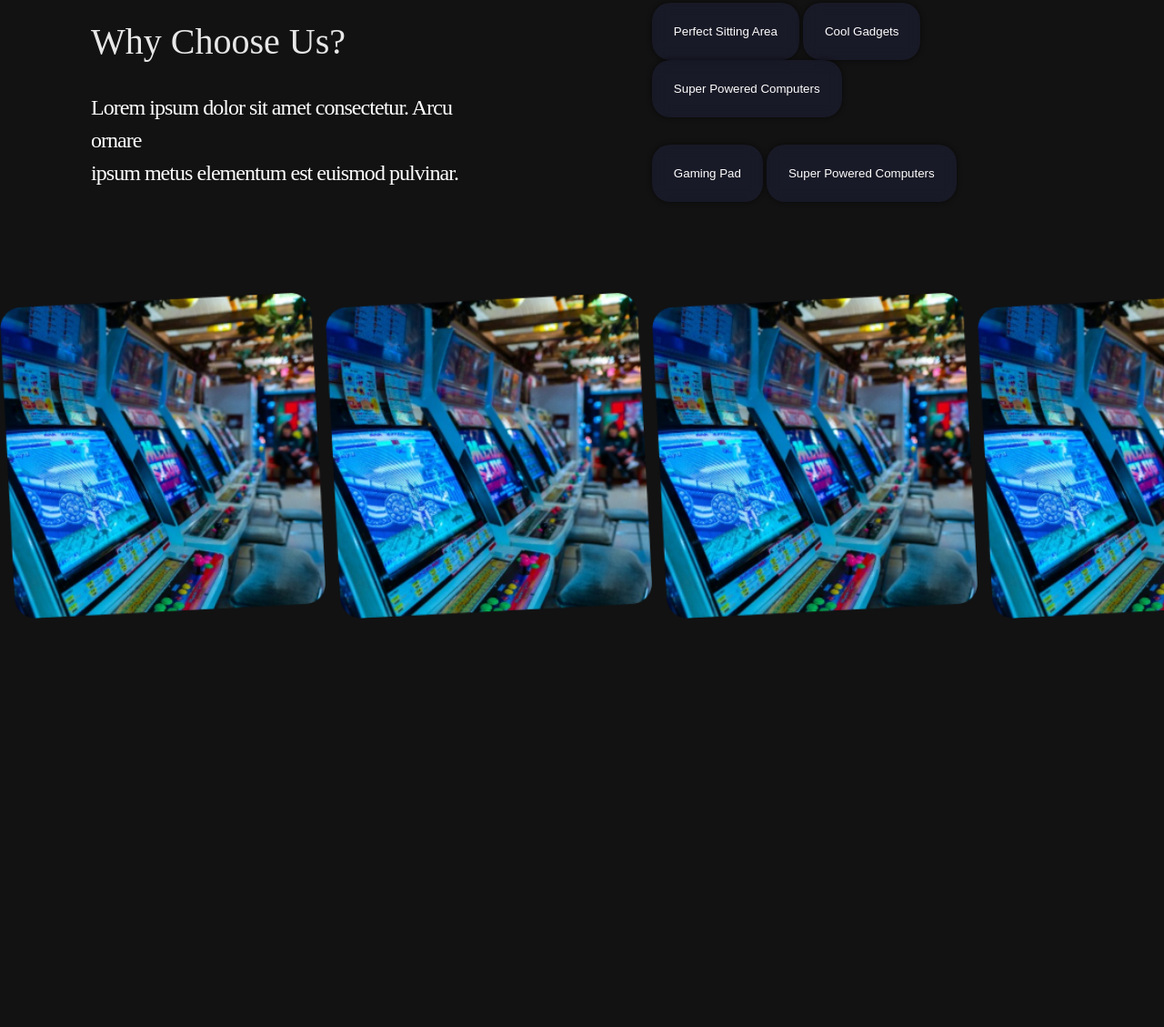
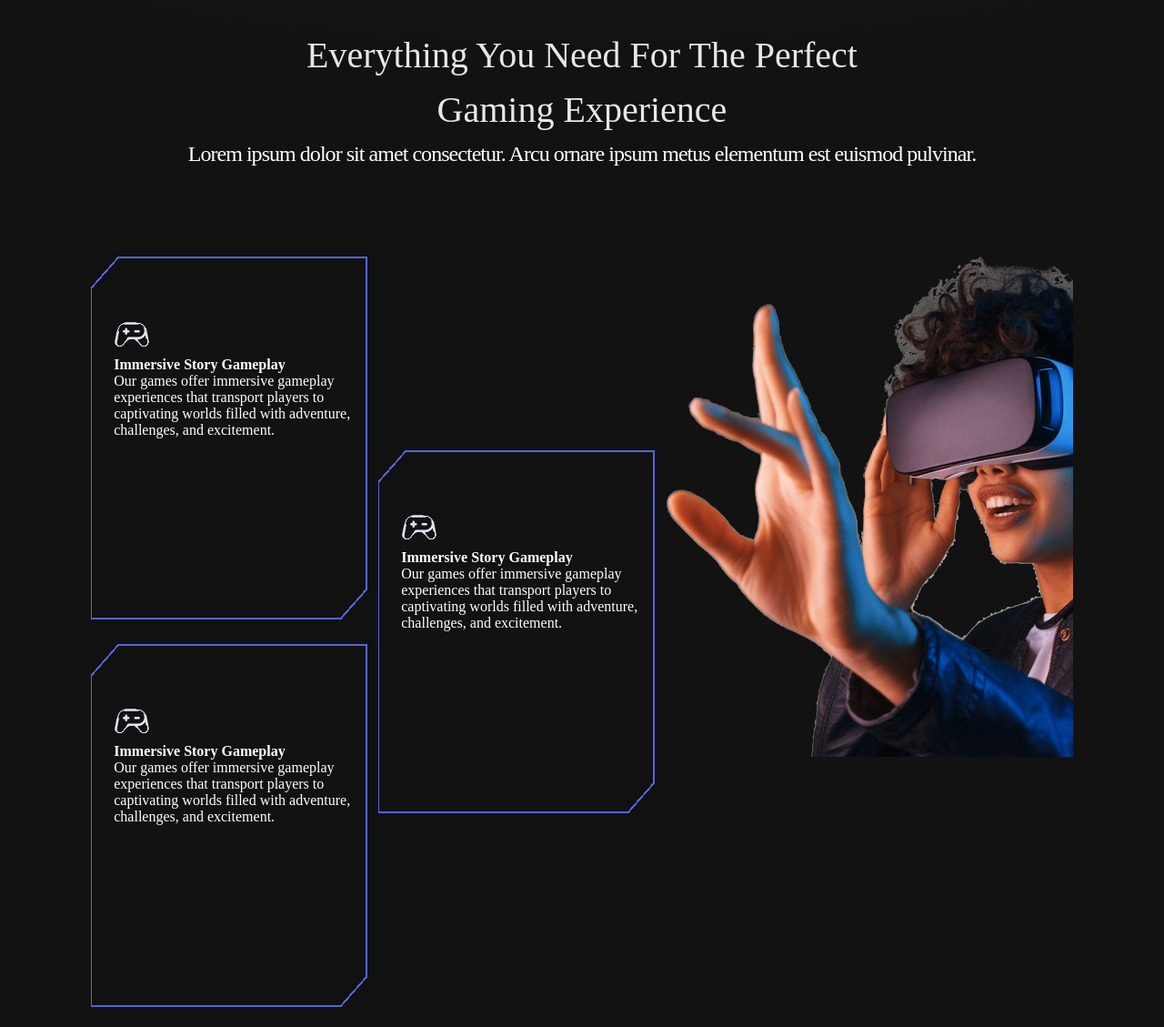
Before and after one commit to Dave-the-developer/Gaming-Website, a plain HTML site: page index.html in a window 1280 px wide. Shown: the part 1104-2233 px from the top of the page at 91% size. Before the commit the page ends 1788 px from the top, so only its background shows below. Drawn offline with Linux system fonts and the light colour scheme; a web font is replaced by a local one.

Commit message:
updated home page

```diff
--- a/index.css
+++ b/index.css
@@ -1,31 +1,45 @@
-@import url('https://fonts.googleapis.com/css2?family=Zen+Dots&display=swap');
-*{
+@import url("https://fonts.googleapis.com/css2?family=Zen+Dots&display=swap");
+* {
   margin: 0px;
   padding: 0px;
 }
-body{
+body {
   background-color: #121212;
   color: white;
   position: relative;
   overflow-x: hidden;
 }
-.circle{
-    width: 1000px;
-    height: 1000px;
-    background-image: radial-gradient(closest-side, rgba(62, 71, 183, 0.21), #394FB7, #3D7DDD);
-    position: absolute;
-    top: -570px;
-    left: 15%;
+section{
+  margin: 0 5%;
+  padding: 5% 0;
+}
+.hero-section{
+  position: relative;
+}
+.circle {
+  width: 100%;
+  height: 70dvh;
+  background-image: radial-gradient(
+    closest-side,
+    rgba(62, 71, 183, 0.21),
+    #394fb7,
+    #3d7ddd
+  );
+  position: relative;
+  top: 0;
   filter: blur(250px);
-    border-radius: 1333px;
+  /* border-radius: 1333px; */
   opacity: 0.3;
 }
-.hero-section{
-    margin: 100px;
+.hero {
+  position: absolute;
+  top: 0;
+  /* margin: 0 5%; */
+  padding: 5% 0;
   display: flex;
   /* gap: 10px; */
 }
-.side-nav{
+.side-nav {
   display: flex;
   align-items: center;
   justify-content: center;
@@ -37,23 +51,23 @@ body{
   margin-top: 20%;
   padding: 10px;
   border-radius: 50px;
-    background: rgba(255, 255, 255, 0.10);
+  background: rgba(255, 255, 255, 0.1);
   backdrop-filter: blur(2px);
   flex-direction: column;
 }
-.side-nav li{
+.side-nav li {
   list-style: none;
   text-align: center;
   margin: 20px;
 }
-.side-nav li img{
+.side-nav li img {
   width: 25px;
   height: 25px;
 }
-.side-nav li p{
+.side-nav li p {
   font-size: 16px;
 }
-.hero-content{
+.hero-content {
   display: flex;
   flex-direction: column;
   align-items: center;
@@ -65,18 +79,18 @@ body{
     align-items: center;
     justify-content: center
 } */
-.hero-heading h1{
-    color:#A1A1A1;
+.hero-heading h1 {
+  color: #a1a1a1;
   text-align: center;
   text-shadow: 8px 8px 20px rgba(0, 0, 0, 0.64);
-    font-family: 'Zen Dots';
+  font-family: "Zen Dots";
   font-size: 100px;
   font-style: normal;
   font-weight: 400;
   line-height: normal;
 }
-.hero-heading p{
-    color: #FFF;
+.hero-heading p {
+  color: #fff;
   text-align: center;
   font-family: Ligconsolata;
   font-size: 24px;
@@ -85,45 +99,45 @@ body{
   line-height: 150%; /* 36px */
   letter-spacing: -0.96px;
 }
-.hero-content button{
+.hero-content button {
   font-size: 16px;
   text-align: center;
   border-radius: 16px;
-    background: #5663DC;
+  background: #5663dc;
   color: white;
   padding: 16px 24px;
   border: none;
   margin-top: 32px;
 }
-.hero-content img{
-    width: 400px;
+.hero-content img {
+  /* width: 400px; */
   margin-top: 23px;
 }
-.about-us{
+.about-us {
   display: flex;
   align-items: center;
-    margin: 100px;
+  /* margin: 100px; */
 }
-.about-us-content{
+.about-us-content {
   display: flex;
   align-items: center;
   gap: 100px;
 }
-.about-us-text{
+.about-us-text {
   display: flex;
   flex-direction: column;
   gap: 24px;
 }
-.about-us-text h4{
-    color: #E8E7E7;
+.about-us-text h4 {
+  color: #e8e7e7;
   font-family: "Zen Dots";
   font-size: 40px;
   font-style: normal;
   font-weight: 400;
   line-height: 150%; /* 60px */
 }
-.about-us-text p{
-    color: #FFF;
+.about-us-text p {
+  color: #fff;
   font-family: Ligconsolata;
   font-size: 24px;
   font-style: normal;
@@ -131,27 +145,27 @@ font-weight: 400;
   line-height: 150%; /* 36px */
   letter-spacing: -0.96px;
 }
-.button-grid{
+.button-grid {
   display: flex;
   flex-direction: column;
   gap: 30px;
   margin-left: 100px;
 }
-.buttons1 button{
+.buttons1 button {
   padding: 24px 24px;
   color: white;
   border-radius: 20px;
-background: rgba(86, 99, 220, 0.10);
-box-shadow: 0px 0px 5px 1px rgba(0, 0, 0, 0.40);
+  background: rgba(86, 99, 220, 0.1);
+  box-shadow: 0px 0px 5px 1px rgba(0, 0, 0, 0.4);
   backdrop-filter: blur(7.5px);
   border: none;
 }
-.buttons2 button{
+.buttons2 button {
   padding: 24px 24px;
   color: white;
   border-radius: 20px;
-background: rgba(86, 99, 220, 0.10);
-box-shadow: 0px 0px 5px 1px rgba(0, 0, 0, 0.40);
+  background: rgba(86, 99, 220, 0.1);
+  box-shadow: 0px 0px 5px 1px rgba(0, 0, 0, 0.4);
   backdrop-filter: blur(7.5px);
   border: none;
 }
@@ -161,23 +175,23 @@ border: none;
   box-sizing: border-box;
   list-style-type: none;
 }
-#marquee{
+#marquee {
   display: flex;
   justify-content: center;
   align-items: center;
 }
-#marquee .container{
+#marquee .container {
   overflow: hidden;
 }
-#marquee .pic-container{
+#marquee .pic-container {
   display: flex;
   animation: marquee 10s infinte linear;
 }
-#marquee .pic-container .pic{
+#marquee .pic-container .pic {
   flex-basis: 28%;
   flex-shrink: 0;
 }
-#marquee img{
+#marquee img {
   width: 100%;
   object-fit: cover;
 }
@@ -192,10 +206,78 @@ border: none;
   }
 }
 @keyframes marquee {
-    0%{
+  0% {
     transform: translateX(0);
   }
-    100%{
+  100% {
     transform: translateX(-100%);
   }
 }
+.card-section {
+  margin: 100px;
+  flex-direction: column;
+}
+.card-section-text {
+  display: flex;
+  flex-direction: column;
+  align-items: center;
+  justify-content: center;
+  margin-bottom: 88px;
+}
+.card-section-text h4 {
+  color: #e8e7e7;
+  text-align: center;
+  font-family: "Zen Dots";
+  font-size: 40px;
+  font-style: normal;
+  font-weight: 400;
+  line-height: 150%;
+}
+.card-section-text p {
+  color: #fff;
+  /* text-align: center; */
+  font-family: Ligconsolata;
+  font-size: 24px;
+  font-style: normal;
+  font-weight: 200;
+  line-height: 150%; /* 36px */
+  letter-spacing: -0.96px;
+}
+
+.card-section-content {
+  display: flex;
+}
+.flexed-cards{
+    display: flex;
+    justify-content: center;
+    align-items: center;
+}
+.column-cards{
+    display: flex;
+    flex-direction: column;
+    gap: 30%;
+}
+.card-1 {
+  position: relative;
+  width: 100%;
+  /* height: 50vh; */
+  overflow: hidden;
+  /* padding: 3%; */
+}
+.card-1 svg {
+  height: 100%;
+  width: 100%;
+  /* max-width: 100%; */
+}
+.woman-on-vr{
+
+}
+
+.card-1-text {
+  position: absolute;
+  width: 100%;
+  top: 0;
+  left: 1;
+  margin-top: 15%;
+  padding: 8%;
+}
--- a/index.html
+++ b/index.html
@@ -1,14 +1,17 @@
 <!DOCTYPE html>
 <html lang="en">
+
 <head>
   <meta charset="UTF-8" />
   <meta name="viewport" content="width=device-width, initial-scale=1.0" />
   <link rel="stylesheet" href="index.css" />
   <title>Blueberry</title>
 </head>
+
 <body>
+  <section class="hero-section">
     <div class="circle"></div>
-    <section class="hero-section">
+    <div class="hero">
       <div class="side-nav">
       <ul>
         <li>
@@ -39,6 +42,8 @@
       <button>See our services</button>
       <img src="imgs/Neon futuristic.png" alt="" />
     </div>
+    </div>
+
   </section>
   <section class="about-us">
     <div class="about-us-content">
@@ -62,7 +67,7 @@
       </div>
     </div>
   </section>
-    <section id="marquee">
+  <!-- <section id="marquee">
         <div class="container">
             <div class="pic-container">
                 <div class="pic">
@@ -82,27 +87,100 @@
                 </div>
             </div>
         </div>
-    </section>
-    <!-- <svg xmlns="http://www.w3.org/2000/svg" width="313" height="410" viewBox="0 0 313 410" fill="none" stroke-width="2px" stroke="#5663DC"
-    filter="drop-shadow(0px 4px 12px rgba(0, 0, 0, 0.15))">
+    </section> -->
 
-        <g filter="url(#filter0_b_2017_13127)">
-          <path d="M-1 36L31 0L313 1L314 376.5L283.782 411H0L-1 36Z" fill="url(#paint0_radial_2017_13127)" fill-opacity="0.2"/>
+  <div class="card-section">
+    <div class="card-section-text">
+      <h4>Everything You Need For The Perfect <br> Gaming Experience</h4>
+      <p>Lorem ipsum dolor sit amet consectetur. Arcu ornare ipsum metus elementum est euismod pulvinar.</p>
+    </div>
+
+    <!--flexed-cards-->
+    <div class="card-section-content">
+      <div class="flexed-cards">
+        <div class="column-cards">
+          <div class="card-1">
+            <svg xmlns="http://www.w3.org/2000/svg" width="326" height="435" viewBox="0 0 326 435" fill="none">
+              <g filter="url(#filter0_d_2017_13128)">
+                <path d="M31.2219 8L0 43.4978V418H283.339L313 384.277V8H31.2219Z" stroke="#5663DC" stroke-width="2" shape-rendering="crispEdges"/>
               </g>
               <defs>
-          <filter id="filter0_b_2017_13127" x="-81" y="-80" width="475" height="571" filterUnits="userSpaceOnUse" color-interpolation-filters="sRGB">
+                <filter id="filter0_d_2017_13128" x="-13" y="-1" width="339" height="436" filterUnits="userSpaceOnUse" color-interpolation-filters="sRGB">
                   <feFlood flood-opacity="0" result="BackgroundImageFix"/>
-            <feGaussianBlur in="BackgroundImageFix" stdDeviation="40"/>
-            <feComposite in2="SourceAlpha" operator="in" result="effect1_backgroundBlur_2017_13127"/>
-            <feBlend mode="normal" in="SourceGraphic" in2="effect1_backgroundBlur_2017_13127" result="shape"/>
+                  <feColorMatrix in="SourceAlpha" type="matrix" values="0 0 0 0 0 0 0 0 0 0 0 0 0 0 0 0 0 0 127 0" result="hardAlpha"/>
+                  <feOffset dy="4"/>
+                  <feGaussianBlur stdDeviation="6"/>
+                  <feComposite in2="hardAlpha" operator="out"/>
+                  <feColorMatrix type="matrix" values="0 0 0 0 0 0 0 0 0 0 0 0 0 0 0 0 0 0 0.15 0"/>
+                  <feBlend mode="normal" in2="BackgroundImageFix" result="effect1_dropShadow_2017_13128"/>
+                  <feBlend mode="normal" in="SourceGraphic" in2="effect1_dropShadow_2017_13128" result="shape"/>
                 </filter>
-          <radialGradient id="paint0_radial_2017_13127" cx="0" cy="0" r="1" gradientUnits="userSpaceOnUse" gradientTransform="translate(47.9498 86.2689) rotate(52.4328) scale(462.84 484.694)">
-            <stop stop-color="#693B93"/>
-            <stop offset="0.770833" stop-color="#6EBFF4" stop-opacity="0.223958"/>
-            <stop offset="1" stop-color="#4690D5" stop-opacity="0"/>
-          </radialGradient>
               </defs>
+            </svg>
+            <div class="card-1-text">
+              <img src="imgs/GameController.png" alt="">
+              <h4>Immersive Story Gameplay</h4>
+              <p>Our games offer immersive gameplay experiences that transport players to captivating worlds filled with adventure, challenges, and excitement. </p>
+            </div>
+          </div>
+          <!--second flexed card-->
+          <div class="card-1">
+            <svg xmlns="http://www.w3.org/2000/svg" width="326" height="435" viewBox="0 0 326 435" fill="none">
+              <g filter="url(#filter0_d_2017_13128)">
+                <path d="M31.2219 8L0 43.4978V418H283.339L313 384.277V8H31.2219Z" stroke="#5663DC" stroke-width="2" shape-rendering="crispEdges"/>
+              </g>
+              <defs>
+                <filter id="filter0_d_2017_13128" x="-13" y="-1" width="339" height="436" filterUnits="userSpaceOnUse" color-interpolation-filters="sRGB">
+                  <feFlood flood-opacity="0" result="BackgroundImageFix"/>
+                  <feColorMatrix in="SourceAlpha" type="matrix" values="0 0 0 0 0 0 0 0 0 0 0 0 0 0 0 0 0 0 127 0" result="hardAlpha"/>
+                  <feOffset dy="4"/>
+                  <feGaussianBlur stdDeviation="6"/>
+                  <feComposite in2="hardAlpha" operator="out"/>
+                  <feColorMatrix type="matrix" values="0 0 0 0 0 0 0 0 0 0 0 0 0 0 0 0 0 0 0.15 0"/>
+                  <feBlend mode="normal" in2="BackgroundImageFix" result="effect1_dropShadow_2017_13128"/>
+                  <feBlend mode="normal" in="SourceGraphic" in2="effect1_dropShadow_2017_13128" result="shape"/>
+                </filter>
+              </defs>
+            </svg>
+            <div class="card-1-text">
+              <img src="imgs/GameController.png" alt="">
+              <h4>Immersive Story Gameplay</h4>
+              <p>Our games offer immersive gameplay experiences that transport players to captivating worlds filled with adventure, challenges, and excitement. </p>
+            </div>
+          </div>
+        </div>
+        <div class="single-card">
+          <div class="card-1">
+            <svg xmlns="http://www.w3.org/2000/svg" width="326" height="435" viewBox="0 0 326 435" fill="none">
+              <g filter="url(#filter0_d_2017_13128)">
+                <path d="M31.2219 8L0 43.4978V418H283.339L313 384.277V8H31.2219Z" stroke="#5663DC" stroke-width="2" shape-rendering="crispEdges"/>
+              </g>
+              <defs>
+                <filter id="filter0_d_2017_13128" x="-13" y="-1" width="339" height="436" filterUnits="userSpaceOnUse" color-interpolation-filters="sRGB">
+                  <feFlood flood-opacity="0" result="BackgroundImageFix"/>
+                  <feColorMatrix in="SourceAlpha" type="matrix" values="0 0 0 0 0 0 0 0 0 0 0 0 0 0 0 0 0 0 127 0" result="hardAlpha"/>
+                  <feOffset dy="4"/>
+                  <feGaussianBlur stdDeviation="6"/>
+                  <feComposite in2="hardAlpha" operator="out"/>
+                  <feColorMatrix type="matrix" values="0 0 0 0 0 0 0 0 0 0 0 0 0 0 0 0 0 0 0.15 0"/>
+                  <feBlend mode="normal" in2="BackgroundImageFix" result="effect1_dropShadow_2017_13128"/>
+                  <feBlend mode="normal" in="SourceGraphic" in2="effect1_dropShadow_2017_13128" result="shape"/>
+                </filter>
+              </defs>
+            </svg>
+            <div class="card-1-text">
+              <img src="imgs/GameController.png" alt="">
+              <h4>Immersive Story Gameplay</h4>
+              <p>Our games offer immersive gameplay experiences that transport players to captivating worlds filled with adventure, challenges, and excitement. </p>
+            </div>
+          </div>
+        </div>
+      </div>
+      <div class="woman-on-vr">
+        <img src="imgs/woman-on-vr.png" alt="">
+      </div>
+    </div>
+  </div>
+</body>
 
-      </svg> -->
-  </body>
 </html>
```
Also changed, not shown: imgs/Icon.png (added), imgs/woman-on-vr.png (added). Lines whose indentation alone changed are shown as unchanged.
